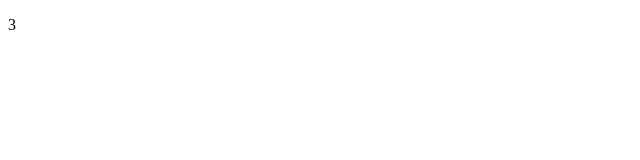
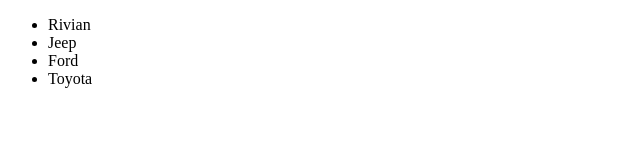
Before and after one commit to joemiddie13/fundamentals-four, a plain HTML site: page index.html in a window 1280 px wide. Shown: the whole page, without its empty margins (0-640 px from the left). Drawn offline with Linux system fonts and the light colour scheme.

Commit message:
Displaying an Array List with a For Loop

```diff
--- a/index.html
+++ b/index.html
@@ -12,11 +12,32 @@
     <p id="demo"></p>
 
     <script>
-        const cars = ["Rivian", " Jeep", " Ford"];
-        // document.getElementById("demo").innerHTML = cars;
-        let length = cars.length;
-        console.log(length);
-        document.getElementById("demo").innerHTML = length;
+        // const cars = ["Rivian", " Jeep", " Ford"];
+        // // document.getElementById("demo").innerHTML = cars;
+        // // let length = cars.length;
+        // // console.log(length);
+        // // document.getElementById("demo").innerHTML = length;
+        // // // let car = cars[1];
+        // // let car = cars[cars.length - 1];
+        // // console.log(car);
+        // let car = cars.length;
+        // let text = "<ul>";
+        //     for (let i = 0; 1 < car; i++) {
+        //         text += "<li>" + fruits[i] + "</li>";
+        //     }
+        //     text += "</ul>";
+        // document.getElementById("demo").innerHTML = text;
+
+        const cars = ["Rivian", "Jeep", "Ford", "Toyota"];
+        let carList = cars.length;
+
+        let text = "<ul>";
+        for (let i = 0; i < carList; i++) {
+            text += "<li>" + cars[i] + "</li>";
+        }
+        text += "</ul>";
+
+        document.getElementById("demo").innerHTML = text;
 
 
     </script>
```
